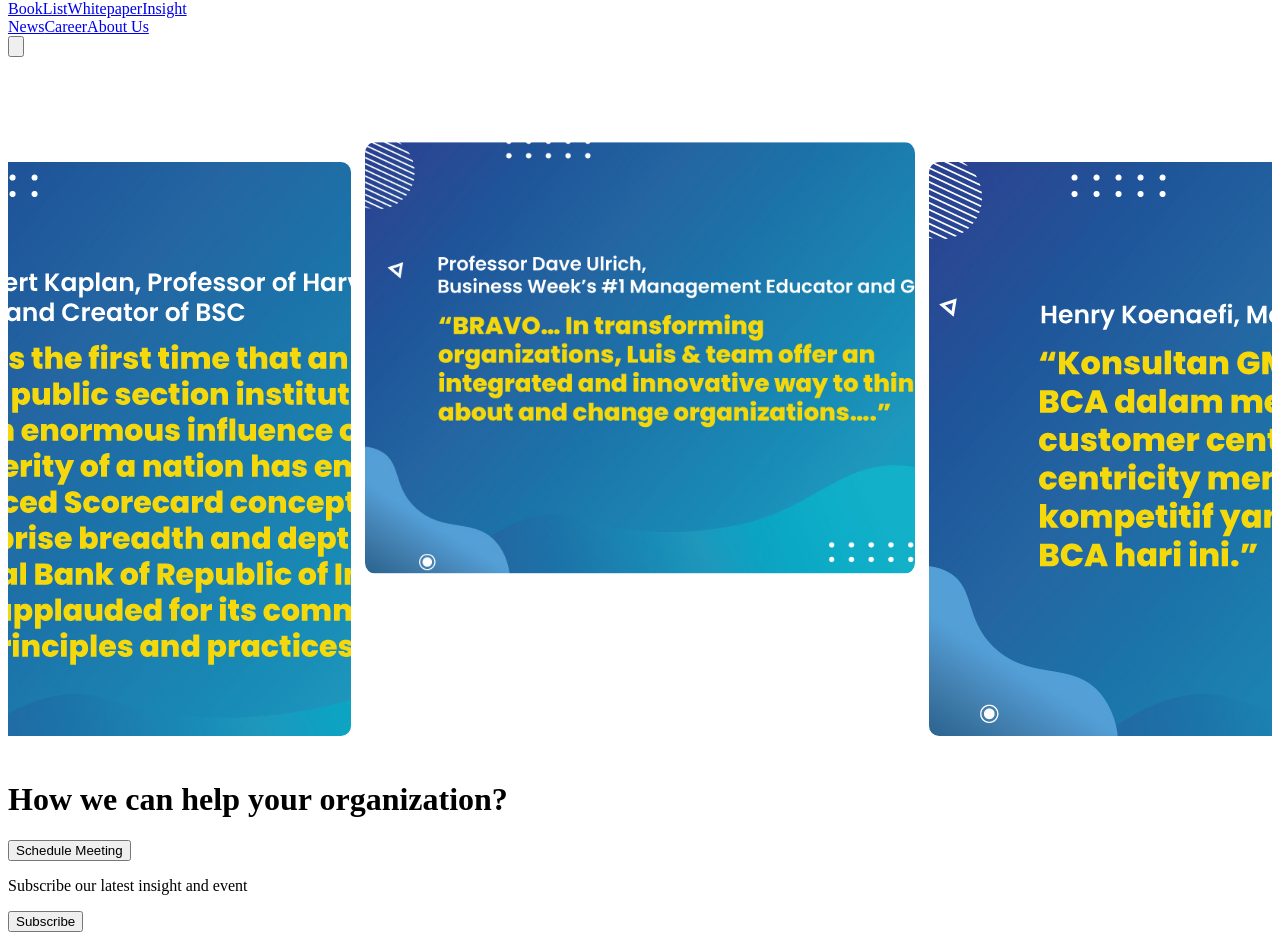
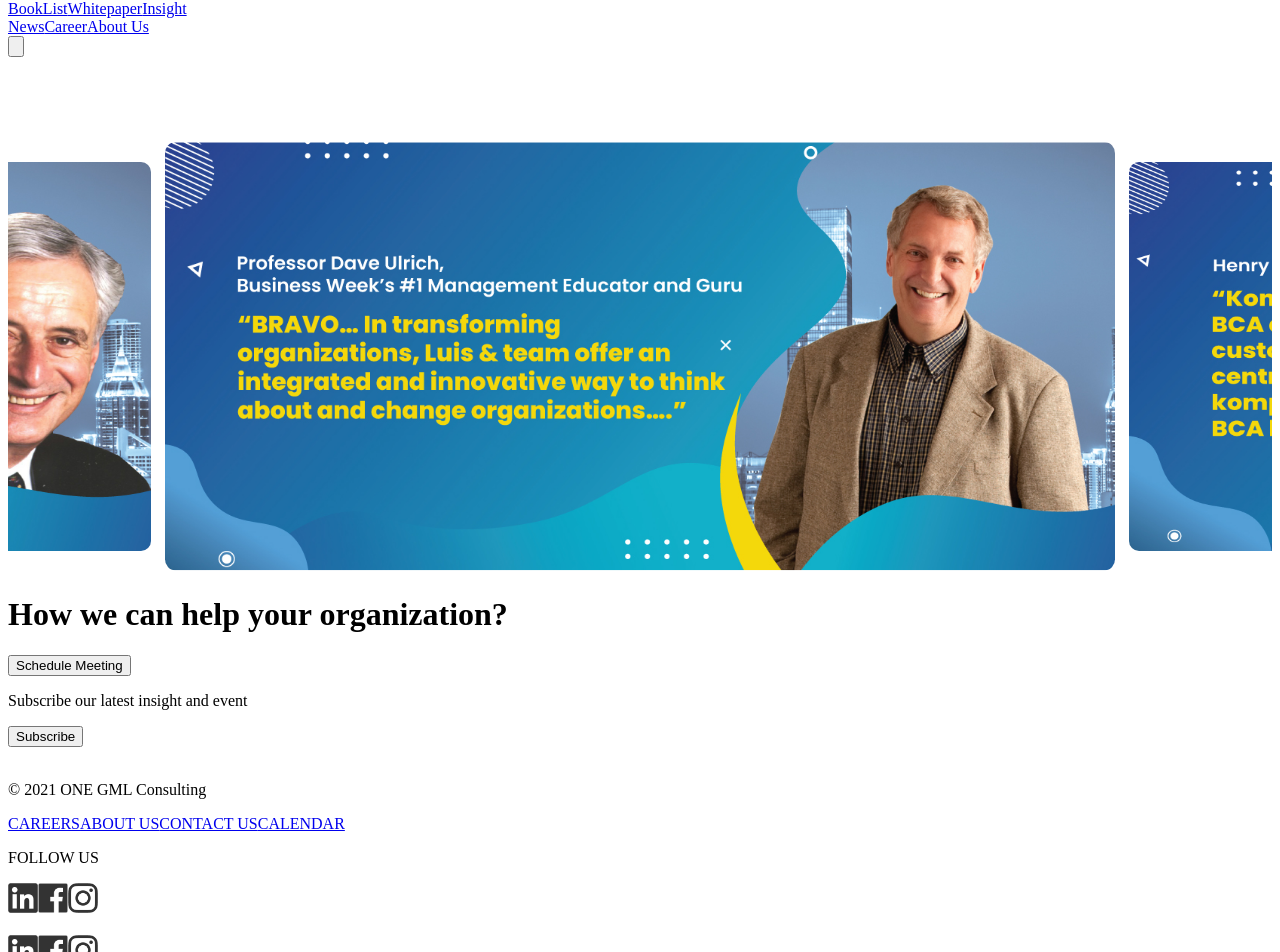
Before and after one commit to rifkysetiadji/nextjs-tailwindcss, a Next.js app: page / in a window 1280 px wide. Shown: the part 543-1495 px from the top of the page. Built offline with nearby package versions, Linux system fonts and the light colour scheme.

Commit message:
update path

```diff
--- a/components/Carousel.js
+++ b/components/Carousel.js
@@ -7,7 +7,7 @@ const settings = {
     dots: true,
     infinite: true,
     speed: 500,
-    centerPadding:"350px",
+    centerPadding:"150px",
     slidesToShow: 1,
     slidesToScroll: 1,
     responsive:[
@@ -30,18 +30,18 @@ export default function Carousel() {
             <Slider {...settings}>
             <div className="slide">
                 <div style={{borderRadius: '10px', overflow: 'hidden'}}>
-                <img className='w-full' width={958} height={392} src="/images/wts1.jpg" alt="img" layout="responsive"  />
+                <Image width={958} height={392} src="/images/wts1.jpg" alt="img" layout="responsive"  />
                 </div>
             </div>
             <div className="slide">
                 <div style={{borderRadius: '10px', overflow: 'hidden'}}>
-                <img className='w-full' src="/images/wts2.jpg" alt="img" layout="responsive"  />
+                <Image width={958} height={392} src="/images/wts2.jpg" alt="img" layout="responsive"  />
                 </div>
 
             </div>
             <div className="slide">
                 <div style={{borderRadius: '10px', overflow: 'hidden'}}>
-                <img className='w-full' src="/images/wts3.jpg" alt="img" layout="responsive"  />
+                <Image width={958} height={392} src="/images/wts3.jpg" alt="img" layout="responsive"  />
                 </div>
             </div>
 
```
